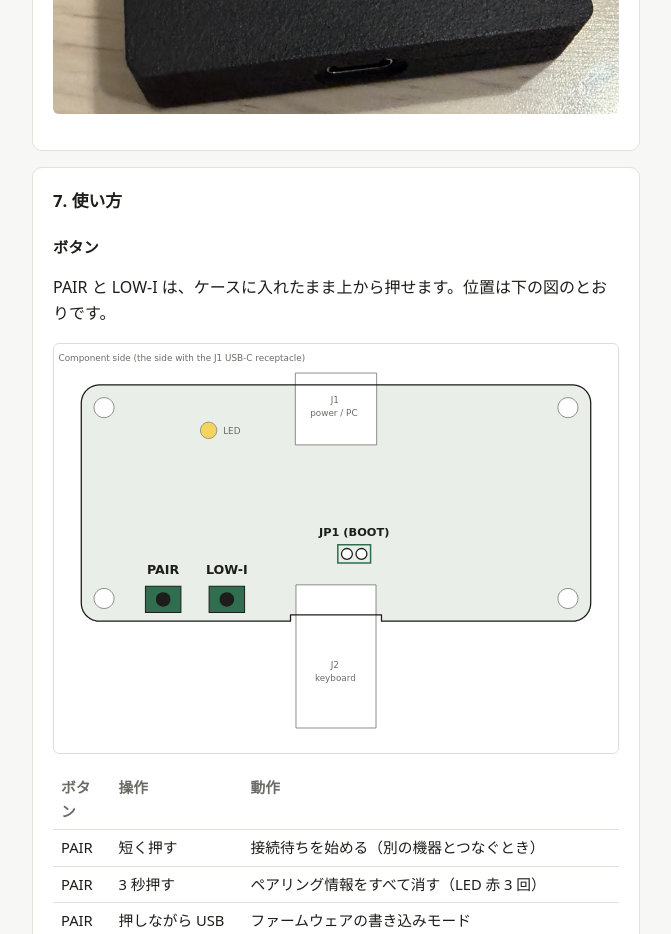
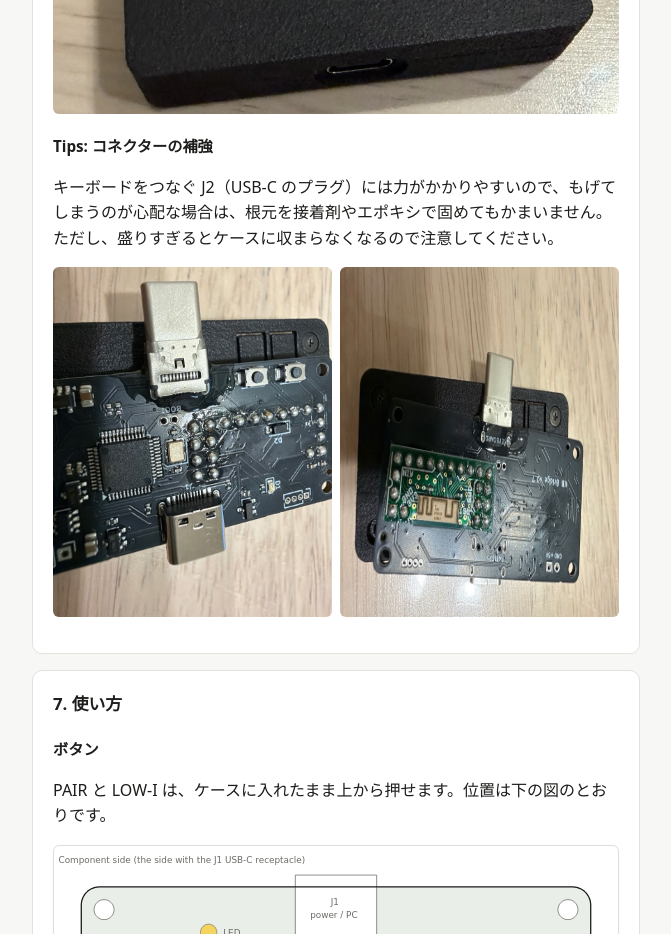
Before and after one commit to darakuneko/kb_bridge, a website: page docs/guide_ja.html in a window 1280 px wide. Shown: the part 5700-6634 px from the top of the page, without its empty margins (304-975 px from the left). Drawn offline with Linux system fonts and the light colour scheme.

Commit message:
Guide: tip on reinforcing J2 with glue / epoxy

```diff
--- a/docs/guide_ja.html
+++ b/docs/guide_ja.html
@@ -104,6 +104,9 @@
     </ol>
     <p class="muted">使うときは、平らな面（下ケースの底）が上になります。PAIR と LOW-I は、ケースに入れたまま上から押せます。</p>
     <figure><img src="img/case_2.jpg" alt="使うときの向き: 平らな面が上" loading="lazy"></figure>
+    <h3>Tips: コネクターの補強</h3>
+    <p>キーボードをつなぐ J2（USB-C のプラグ）には力がかかりやすいので、もげてしまうのが心配な場合は、根元を接着剤やエポキシで固めてもかまいません。ただし、盛りすぎるとケースに収まらなくなるので注意してください。</p>
+    <figure><img src="img/epoxy_1.jpg" alt="部品面: J2 の根元をエポキシで固めた例" loading="lazy"><img src="img/epoxy_2.jpg" alt="裏面: J2 の根元をエポキシで固めた例" loading="lazy"></figure>
   </section>
 
   <section id="use">
```
Also changed, not shown: docs/guide_en.html (+3 -0 lines), docs/img/epoxy_1.jpg (added), docs/img/epoxy_2.jpg (added).
